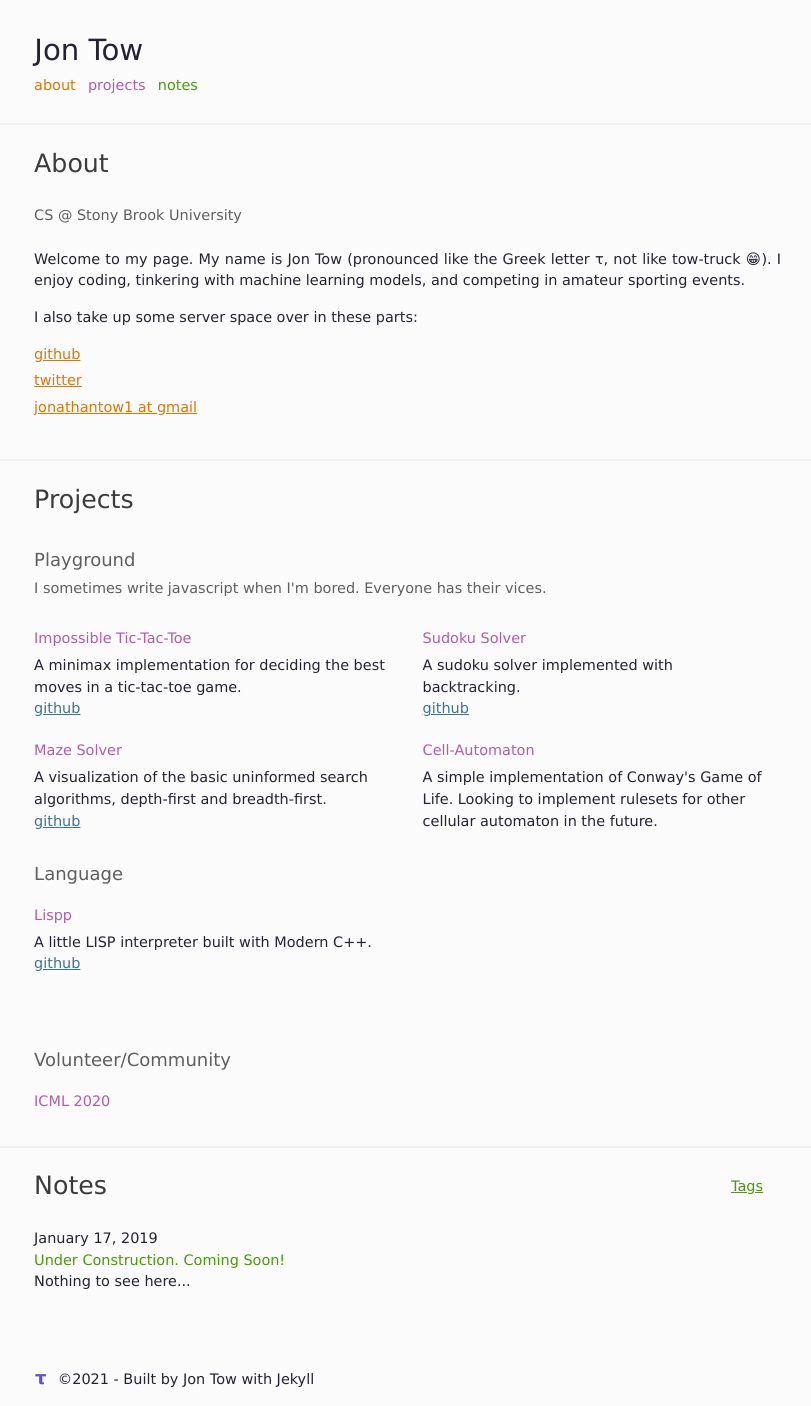
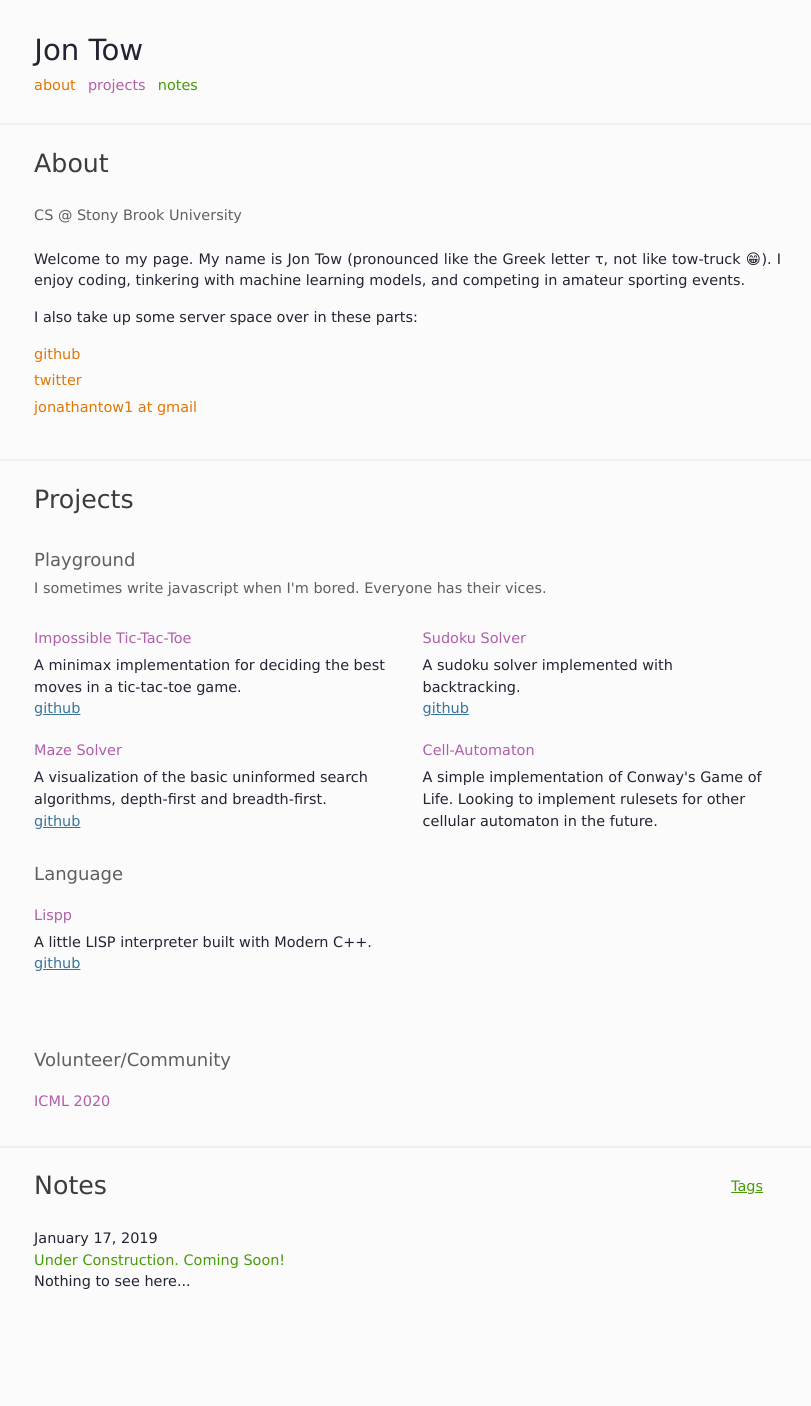
Before and after one commit to jon-tow/jon-tow.github.io, a Jekyll site: the page built from index.html, in a window 1280 px wide. Shown: the whole page, without its empty margins (130-941 px from the left). Built offline with Jekyll 4.4.1, drawn with Linux system fonts in a browser that asks for light colours; after the commit the page ends 1364 px from its top, so only the background shows below that.

Commit message:
[refactor] remove useless footer content

```diff
--- a/Gemfile
+++ b/Gemfile
@@ -15,6 +15,7 @@ gem "minima", "~> 2.0"
 
 # Pin secure `kramdown` version.
 gem "kramdown", ">= 2.3.1"
+gem "kramdown-parser-gfm"
 
 # If you want to use GitHub Pages, remove the "gem "jekyll"" above and
 # uncomment the line below. To upgrade, run `bundle update github-pages`.
--- a/_includes/_base/footer.html
+++ b/_includes/_base/footer.html
@@ -1,10 +1,3 @@
 <!-- Footer -->
 <footer>
-  <div class="footer-symbol">
-    τ
-  </div>
-
-  <div class="pl-2 copyright">
-    <p>©2021 - Built by Jon Tow with Jekyll
-  </div
 </footer>
--- a/_includes/_sections/about.html
+++ b/_includes/_sections/about.html
@@ -26,17 +26,17 @@
       <ul class="social-media-list">
         <li style="padding-bottom: .325em;">
           <a class="" href="https://github.com/jon-tow">
-            <span class="about-nav underline">github</span>
+            <span class="about-nav">github</span>
           </a>
         </li>
         <li style="padding-bottom: .325em;">
           <a class="" href="https://twitter.com/jonbtow">
-            <span class="about-nav underline">twitter</span>
+            <span class="about-nav">twitter</span>
           </a>
         </li>
         <li>
           <a class="" href="jonathantow1@gmail.com">
-            <span class="about-nav underline">jonathantow1 at gmail</span>
+            <span class="about-nav">jonathantow1 at gmail</span>
           </a>
         </li>
       </ul>
```
